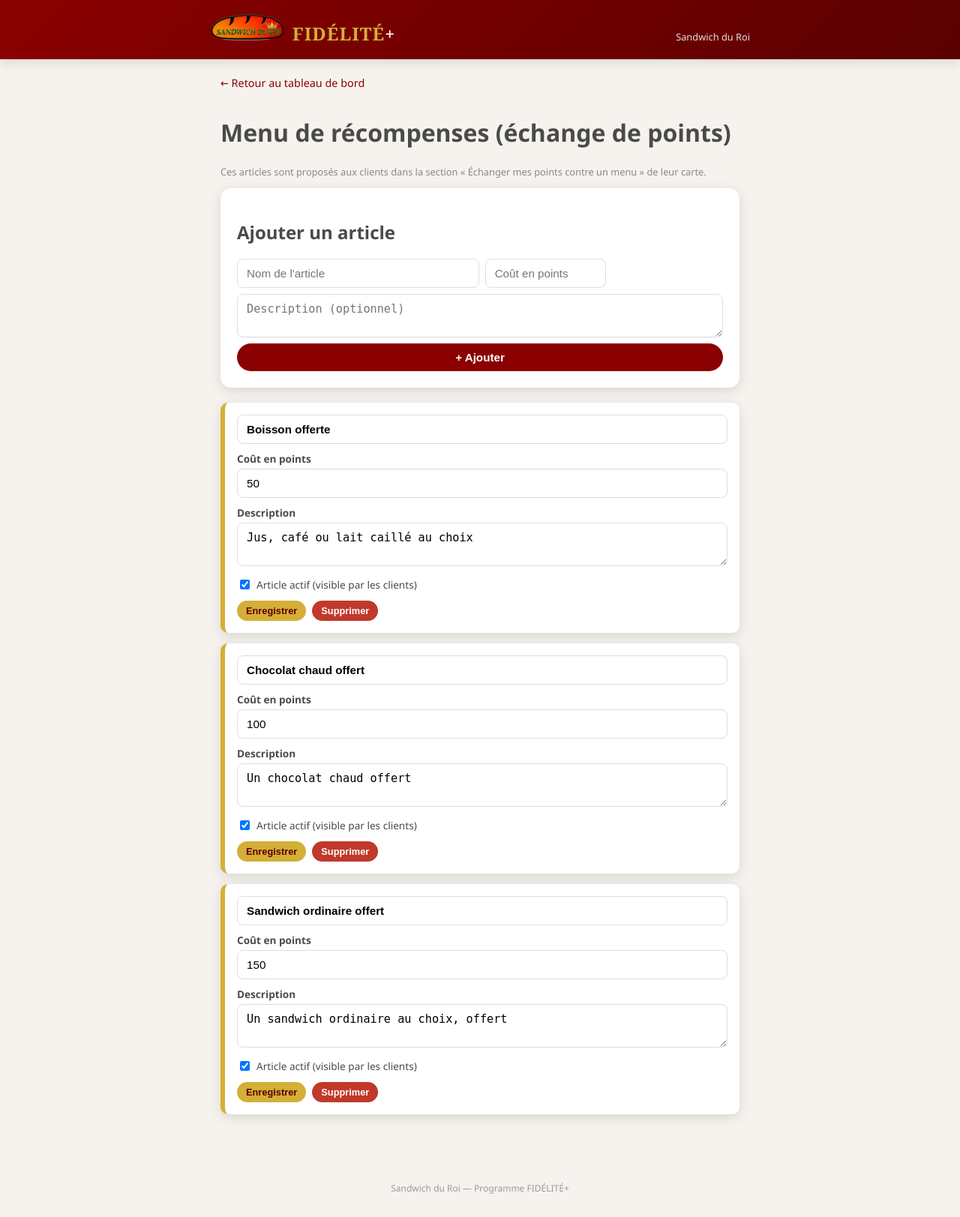
After one commit to Renauddks/FIDELITE-, a Flask app: page /admin/menu-echange in a window 1280 px wide. The commit adds this page. Shown: the whole page at 75% size. Run offline with Flask 3, Linux system fonts and the light colour scheme; the visitor is signed in with stand-in values (Sample User, id 1); data comes from the database, SQL or seed files in the repository.

Commit message:
Add files via upload

```diff
--- a/templates/admin_dashboard.html
+++ b/templates/admin_dashboard.html
@@ -5,6 +5,7 @@
     <h1>Tableau de bord — {{ total_clients }} client{{ 's' if total_clients != 1 else '' }}</h1>
     <div class="barre-admin-actions">
         <a href="{{ url_for('gestion_niveaux') }}" class="bouton bouton-secondaire">🏆 Gérer les niveaux</a>
+        <a href="{{ url_for('gestion_menu_echange') }}" class="bouton bouton-secondaire">🍔 Menu de récompenses</a>
         <a href="{{ url_for('gestion_echanges') }}" class="bouton bouton-secondaire">🔄 Échanges de points</a>
         <a href="{{ url_for('admin_logout') }}" class="bouton bouton-texte">Déconnexion</a>
     </div>
--- a/templates/gestion_echanges.html
+++ b/templates/gestion_echanges.html
@@ -11,8 +11,8 @@
             <tr>
                 <th>Client</th>
                 <th>Numéro</th>
+                <th>Demande</th>
                 <th>Points</th>
-                <th>Bons</th>
                 <th>Date</th>
                 <th>Statut</th>
                 <th></th>
@@ -23,8 +23,8 @@
             <tr>
                 <td>{{ echange.prenom }} {{ echange.nom }}</td>
                 <td>{{ echange.numero or '—' }}</td>
+                <td>{{ echange.produit_nom or (echange.nombre_bons ~ ' bon(s)') }}</td>
                 <td>{{ echange.points_echanges }}</td>
-                <td>{{ echange.nombre_bons }}</td>
                 <td>{{ echange.date_demande }}</td>
                 <td>
                     {% if echange.statut == 'en_attente' %}
--- /dev/null
+++ b/templates/gestion_menu_echange.html
@@ -0,0 +1,42 @@
+{% extends "_base.html" %}
+{% block titre %}Menu de récompenses{% endblock %}
+{% block contenu %}
+<a href="{{ url_for('admin_dashboard') }}" class="lien-retour">&larr; Retour au tableau de bord</a>
+
+<h1>Menu de récompenses (échange de points)</h1>
+<p class="texte-aide">Ces articles sont proposés aux clients dans la section « Échanger mes points contre un menu » de leur carte.</p>
+
+<section class="carte-formulaire">
+    <h2>Ajouter un article</h2>
+    <form method="POST" action="{{ url_for('ajouter_produit_menu') }}" class="formulaire-niveau">
+        <input type="text" name="nom_produit" placeholder="Nom de l'article" required>
+        <input type="number" name="cout_points" placeholder="Coût en points" min="1" required>
+        <textarea name="description" placeholder="Description (optionnel)" rows="2"></textarea>
+        <button type="submit" class="bouton bouton-principal">+ Ajouter</button>
+    </form>
+</section>
+
+<section class="liste-niveaux">
+    {% for produit in menu %}
+    <form method="POST" action="{{ url_for('modifier_produit_menu', produit_id=produit.id) }}" class="carte-niveau">
+        <div class="carte-niveau-entete">
+            <input type="text" name="nom_produit" value="{{ produit.nom_produit }}" class="champ-nom">
+        </div>
+        <label>Coût en points</label>
+        <input type="number" name="cout_points" value="{{ produit.cout_points }}" min="1">
+        <label>Description</label>
+        <textarea name="description" rows="2">{{ produit.description or '' }}</textarea>
+        <label class="case-actif">
+            <input type="checkbox" name="actif" {% if produit.actif %}checked{% endif %}>
+            Article actif (visible par les clients)
+        </label>
+        <div class="carte-niveau-actions">
+            <button type="submit" class="bouton bouton-secondaire bouton-mini">Enregistrer</button>
+            <button type="submit" formaction="{{ url_for('supprimer_produit_menu', produit_id=produit.id) }}" class="bouton bouton-danger bouton-mini" data-confirmation="Supprimer {{ produit.nom_produit }} du menu ?">Supprimer</button>
+        </div>
+    </form>
+    {% else %}
+    <p class="texte-aide">Aucun article pour le moment.</p>
+    {% endfor %}
+</section>
+{% endblock %}
```
Also changed, not shown: templates/carte_client.html (+21 -9 lines).
